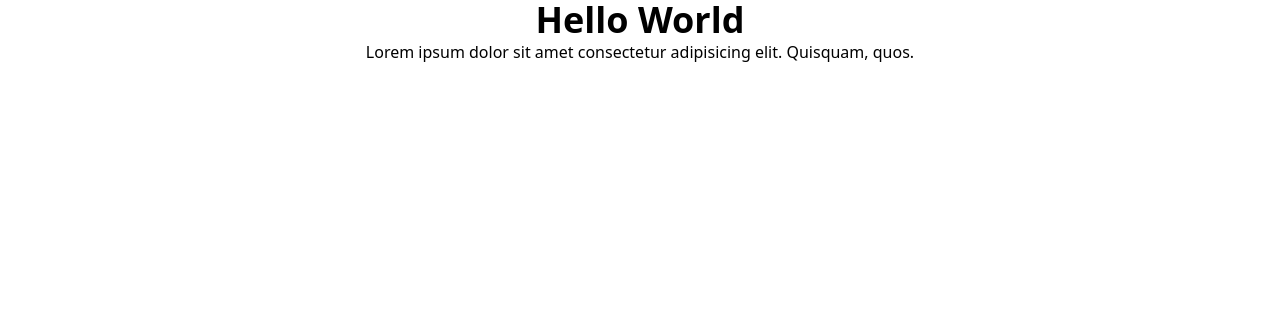
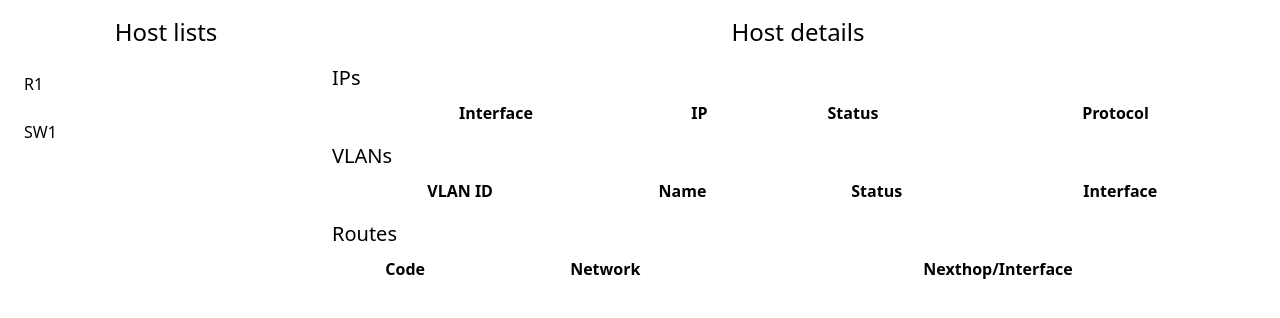
Before and after one commit to akikungz/net-pro-assignment-2, a Flask app: page / in a window 1280 px wide. Shown: the top 318 px of the page. Run offline with Flask 3, Linux system fonts and the light colour scheme; lists and menus that the app fills with data are empty.

Commit message:
Refactor host IP addresses and VLAN configurations

```diff
--- a/app.py
+++ b/app.py
@@ -8,13 +8,13 @@
 
 hosts = {
     "R1": {
-        "host": "192.168.56.102",
+        "host": "192.168.0.44",
         "username": "cisco",
         "password": "cisco",
         "type": "router",
     },
     "SW1": {
-        "host": "192.168.56.102",
+        "host": "192.168.0.34",
         "username": "cisco",
         "password": "cisco",
         "type": "multilayer switch",
--- a/static/main.js
+++ b/static/main.js
@@ -2,6 +2,7 @@
 let selectedHost = null;
 
 const ips = [];
+const vlans = [];
 
 function fetchHosts() {
     fetch('/api/hosts')
@@ -11,7 +12,8 @@
             hosts.splice(0, hosts.length);
             // add new hosts
             hosts.push(...response.data);
-        });
+        })
+        .then(renderHosts);
 }
 
 function fetchIps(host) {
@@ -29,7 +31,180 @@
             console.log(data)
 
             ips.push(...data);
+        })
+        .then(renderIps);
+}
+
+function fetchVlans(host) {
+    fetch(`/api/${host}/vlans`)
+        .then(response => response.json())
+        .then(response => {
+            // clear vlans
+            vlans.splice(0, vlans.length);
+            const text = response.data;
+            const lines = text.trim().split('\n');
+            const header = lines[0].split(/\s{2,}/); // Split by two or more spaces
+
+            for (let i = 2; i < lines.length; i++) { // Start after the header and separator lines
+                const columns = lines[i].trim().split(/\s{2,}/);
+                const vlanEntry = {
+                    VLAN_ID: parseInt(columns[0]),
+                    VLAN_Name: columns[1],
+                    Status: columns[2],
+                    Ports: columns.length > 3 ? columns[3].split(', ').map(port => port.trim()).join(', ') : null
+                };
+
+                vlans.push(vlanEntry);
+            }
+        })
+        .then(renderVlans)
+        .catch(() => {
+            const vlanList = document.getElementById('vlan-list');
+            vlanList.innerHTML = '';
+            const tr = document.createElement('tr');
+            const td = document.createElement('td');
+            // td colspan 4
+            td.colSpan = 4;
+            td.innerHTML = 'No VLANs found';
+            td.classList.add('text-center');
+            tr.appendChild(td);
+            vlanList.appendChild(tr);
+        })
+}
+
+function fetchRoutes(host) {
+    fetch(`/api/${host}/routes`)
+        .then(response => response.json())
+        .then(response => {
+            // clear routes
+            routes.splice(0, routes.length);
+            routes.push(response.data);
+        })
+        .then(renderRoutes)
+}
+
+function selectHost(host) {
+    selectedHost = host;
+    fetchIps(host);
+    fetchVlans(host);
+    fetchRoutes(host);
+    console.log(selectedHost);
+}
+
+function renderHosts() {
+    const hostList = document.getElementById('host-list');
+    hostList.innerHTML = '';
+    hosts.forEach(host => {
+        const div = document.createElement('div');
+        div.innerHTML = host;
+        div.onclick = () => selectHost(host);
+        div.classList.add('w-full', 'p-2', 'cursor-pointer', 'hover:bg-gray-200', 'rounded');
+        hostList.appendChild(div);
+    });
+}
+
+function renderIps() {
+    const ipList = document.getElementById('ip-list');
+    ipList.innerHTML = '';
+    ips.forEach(ip => {
+        const tr = document.createElement('tr');
+        Object.keys(ip).forEach(key => {
+            const td = document.createElement('td');
+            td.innerHTML = ip[key];
+            td.classList.add('text-center');
+            tr.appendChild(td);
         });
+
+        ipList.appendChild(tr);
+    });
+}
+
+function renderVlans() {
+    const vlanList = document.getElementById('vlan-list');
+    vlanList.innerHTML = '';
+    console.log(vlans);
+    vlans.forEach(vlan => {
+        const tr = document.createElement('tr');
+        Object.keys(vlan).forEach(key => {
+            const td = document.createElement('td');
+            td.innerHTML = vlan[key];
+            td.classList.add('text-center');
+            tr.appendChild(td);
+        });
+
+        vlanList.appendChild(tr);
+    });
+}
+
+function parseRoutingTableToJson(text) {
+    const lines = text.trim().split('\n');
+    let gatewayOfLastResort = '';
+    const routes = [];
+
+    for (const line of lines) {
+        // Check for gateway of last resort
+        if (line.includes("Gateway of last resort")) {
+            gatewayOfLastResort = line.split('is ')[1].split(' to ')[0].trim();
+            continue;
+        }
+
+        // Ignore the first few lines that are not routing entries
+        if (line.startsWith("Codes:") || line.startsWith("Gateway of last resort")) {
+            continue;
+        }
+
+        const routeMatch = line.match(/(\S+)\s+(\S+)\s+\[(\d+)\/(\d+)\]\s+via\s+(\S+)/);
+        if (routeMatch) {
+            const [_, code, network, adminDistance, metric, nextHop] = routeMatch;
+            routes.push({
+                Code: code,
+                Network: network,
+                Admin_Distance: parseInt(adminDistance),
+                Metric: parseInt(metric),
+                Next_Hop: nextHop
+            });
+        } else {
+            // Match for connected routes
+            const connectedMatch = line.match(/(\S+)\s+(\S+)\s+is\s+directly\s+connected,\s+(\S+)/);
+            if (connectedMatch) {
+                const [_, code, network, interface] = connectedMatch;
+                routes.push({
+                    Code: code,
+                    Network: network,
+                    Admin_Distance: null,
+                    Metric: null,
+                    Interface: interface
+                });
+            }
+        }
+    }
+
+    return {
+        GatewayOfLastResort: gatewayOfLastResort,
+        Routes: routes
+    };
+}
+
+function renderRoutes() {
+    const routeList = document.getElementById('route-list');
+    routeList.innerHTML = '';
+    const { GatewayOfLastResort, Routes } = parseRoutingTableToJson(routes[0]);
+
+    console.log(Routes, GatewayOfLastResort);
+
+    Routes.filter((_, i) => i > 0).forEach(route => {
+        const tr = document.createElement('tr');
+        Object.keys(route)
+            .filter(key => key == 'Code' || key == 'Network' || key == 'Next_Hop' || key == 'Interface')
+            .forEach(key => {
+                const td = document.createElement('td');
+                td.innerHTML = route[key];
+                td.classList.add('text-center');
+                tr.appendChild(td);
+            });
+
+        routeList.appendChild(tr);
+    });
 }
 
 document.onload = fetchHosts();
--- a/template/index.html
+++ b/template/index.html
@@ -7,11 +7,60 @@
     <script src="/tailwind.js"></script>
 </head>
 <body>
-    <div class="container mx-auto">
-        <div class="flex justify-center">
-            <div class="w-1/2">
-                <h1 class="text-4xl font-bold text-center">Hello World</h1>
-                <p class="text-center">Lorem ipsum dolor sit amet consectetur adipisicing elit. Quisquam, quos.</p>
+    <div class="container mx-auto p-4">
+        <div class="grid grid-cols-12 gap-4">
+            <div class="flex flex-col gap-4 col-span-3">
+                <h4 class="text-2xl text-center">Host lists</h4>
+                <div class="flex flex-col gap-2 w-full" id="host-list"></div>
+            </div>
+            <div class="flex flex-col gap-4 col-span-9">
+                <h4 class="text-2xl text-center">Host details</h4>
+                <!-- ips -->
+                <div class="flex flex-col gap-2">
+                    <h5 class="text-xl">IPs</h5>
+                    <table class="table">
+                        <thead>
+                            <tr>
+                                <th>Interface</th>
+                                <th>IP</th>
+                                <th>Status</th>
+                                <th>Protocol</th>
+                            </tr>
+                        </thead>
+                        <tbody id="ip-list"></tbody>
+                    </table>
+                </div>
+
+                <!-- vlans -->
+                <div class="flex flex-col gap-2">
+                    <h5 class="text-xl">VLANs</h5>
+                    <table class="table">
+                        <thead>
+                            <tr>
+                                <th>VLAN ID</th>
+                                <th>Name</th>
+                                <th>Status</th>
+                                <th>Interface</th>
+                            </tr>
+                        </thead>
+                        <tbody id="vlan-list"></tbody>
+                    </table>
+                </div>
+
+                <!-- routes -->
+                <div class="flex flex-col gap-2">
+                    <h5 class="text-xl">Routes</h5>
+                    <table class="table">
+                        <thead>
+                            <tr>
+                                <th>Code</th>
+                                <th>Network</th>
+                                <th>Nexthop/Interface</th>
+                            </tr>
+                        </thead>
+                        <tbody id="route-list"></tbody>
+                    </table>
+                </div>
             </div>
         </div>
     </div>
```
